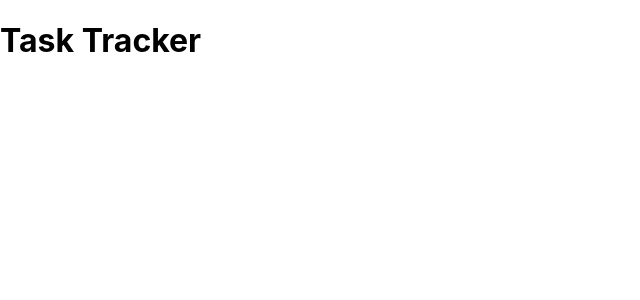
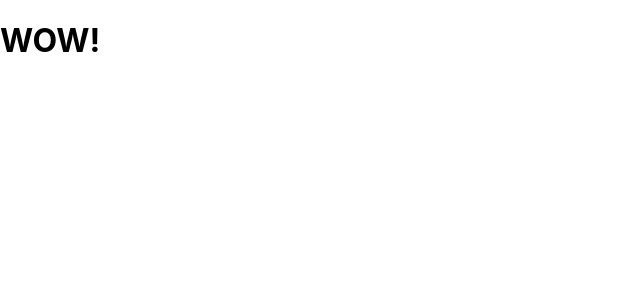
Before and after one commit to Dragontalker/react-task-tracker, a React (Create React App) app: page / in a window 1280 px wide. Shown: the top 300 px of the page, without its empty margins (0-640 px from the left). Built offline with nearby package versions, Linux system fonts and the light colour scheme.

Commit message:
Testing props.

```diff
--- a/src/App.js
+++ b/src/App.js
@@ -1,9 +1,9 @@
 import Header from './components/Header';
 
-function App() {
+const App = () => {
   return (
     <div className="App">
-      <Header />
+      <Header title="WOW!"/>
     </div>
   );
 }
--- a/src/components/Header.js
+++ b/src/components/Header.js
@@ -1,8 +1,8 @@
-const Header = () => {
+const Header = (props) => {
 
     return (
         <header>
-            <h1>Task Tracker</h1>
+            <h1>{props.title}</h1>
         </header>
     )
 };
```
